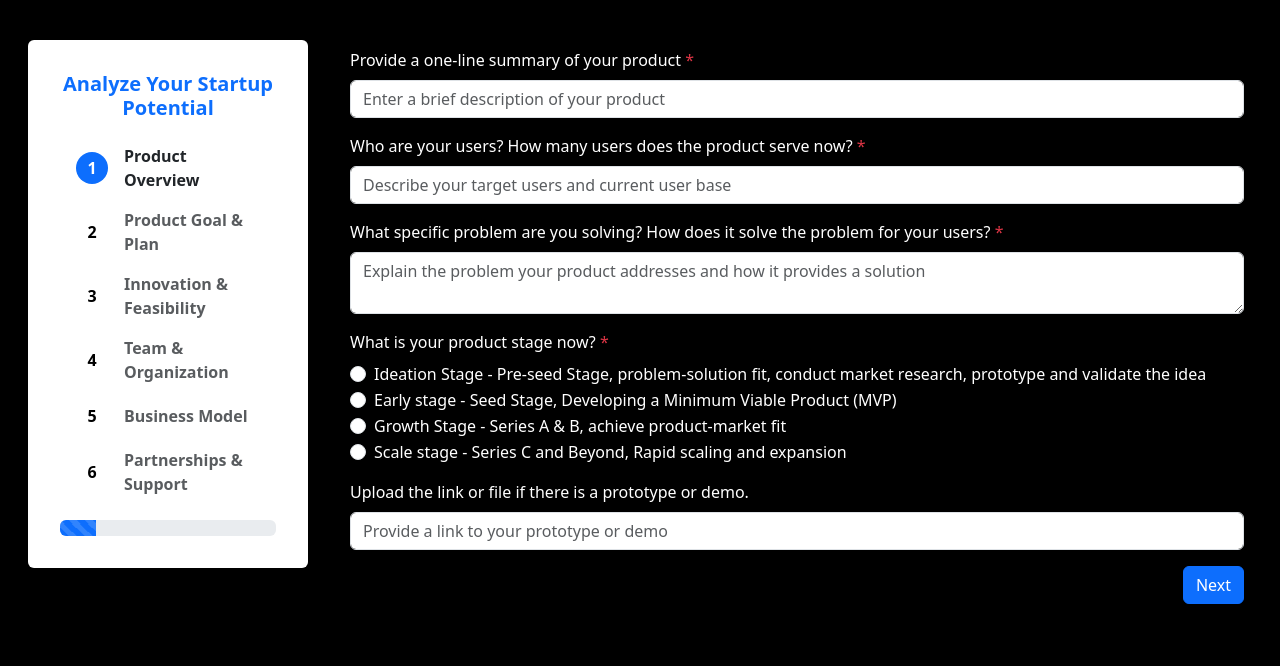
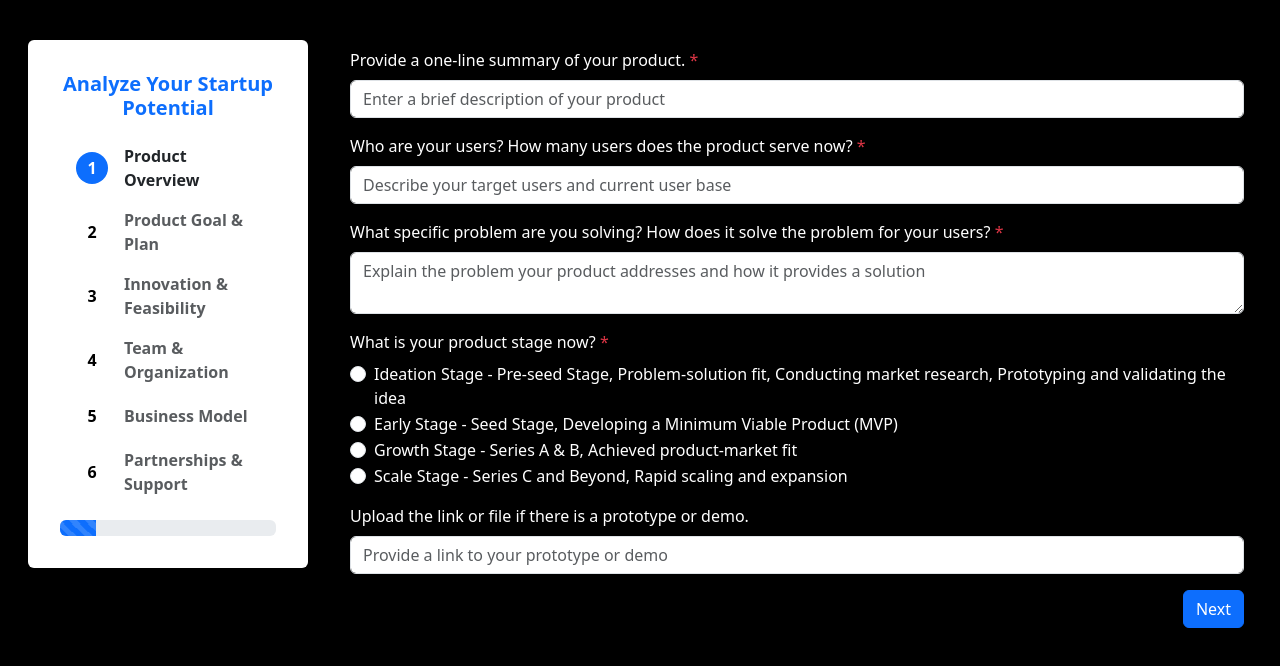
Before and after one commit to jimbucktoo/moonshot-ai, a React (Vite) app: page /product-overview in a window 1280 px wide. Shown: the top 666 px of the page. Built offline with nearby package versions, Linux system fonts and the light colour scheme.

Commit message:
critical question correction

```diff
--- a/src/components/product-overview.jsx
+++ b/src/components/product-overview.jsx
@@ -29,7 +29,7 @@ export default function ProductOverview() {
         <Form onSubmit={handleSubmit}>
           <Form.Group className="mb-3">
             <Form.Label>
-              Provide a one-line summary of your product{" "}
+              Provide a one-line summary of your product.{" "}
               <span className="text-danger">*</span>
             </Form.Label>
             <Form.Control
@@ -84,27 +84,27 @@ export default function ProductOverview() {
               {[
                 {
                   value:
-                    "Ideation Stage - Pre-seed Stage, problem-solution fit, conduct market research, prototype and validate the idea",
+                    "Ideation Stage - Pre-seed Stage, Problem-solution fit, Conducting market research, Prototyping and validating the idea",
                   label:
-                    "Ideation Stage - Pre-seed Stage, problem-solution fit, conduct market research, prototype and validate the idea",
+                    "Ideation Stage - Pre-seed Stage, Problem-solution fit, Conducting market research, Prototyping and validating the idea",
                 },
                 {
                   value:
-                    "Early stage - Seed Stage, Developing a Minimum Viable Product (MVP)",
+                    "Early Stage - Seed Stage, Developing a Minimum Viable Product (MVP)",
                   label:
-                    "Early stage - Seed Stage, Developing a Minimum Viable Product (MVP)",
+                    "Early Stage - Seed Stage, Developing a Minimum Viable Product (MVP)",
                 },
                 {
                   value:
-                    "Growth Stage - Series A & B, achieve product-market fit",
+                    "Growth Stage - Series A & B, Achieved product-market fit",
                   label:
-                    "Growth Stage - Series A & B, achieve product-market fit",
+                    "Growth Stage - Series A & B, Achieved product-market fit",
                 },
                 {
                   value:
-                    "Scale stage - Series C and Beyond, Rapid scaling and expansion",
+                    "Scale Stage - Series C and Beyond, Rapid scaling and expansion",
                   label:
-                    "Scale stage - Series C and Beyond, Rapid scaling and expansion",
+                    "Scale Stage - Series C and Beyond, Rapid scaling and expansion",
                 },
               ].map((stage) => (
                 <Form.Check
```
